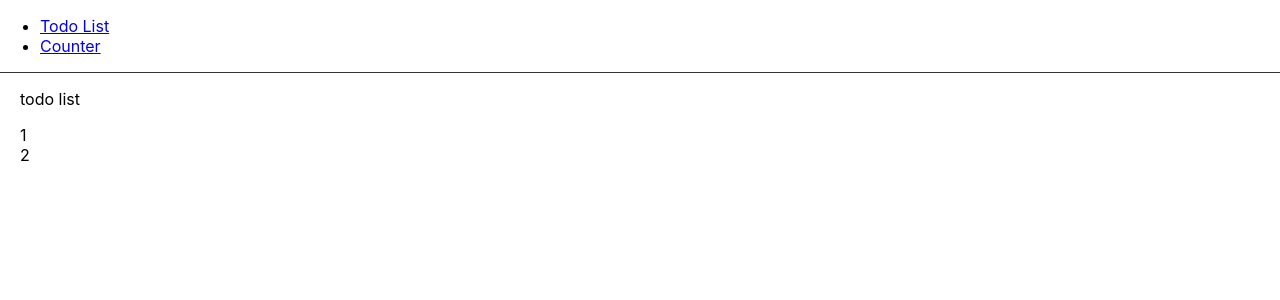
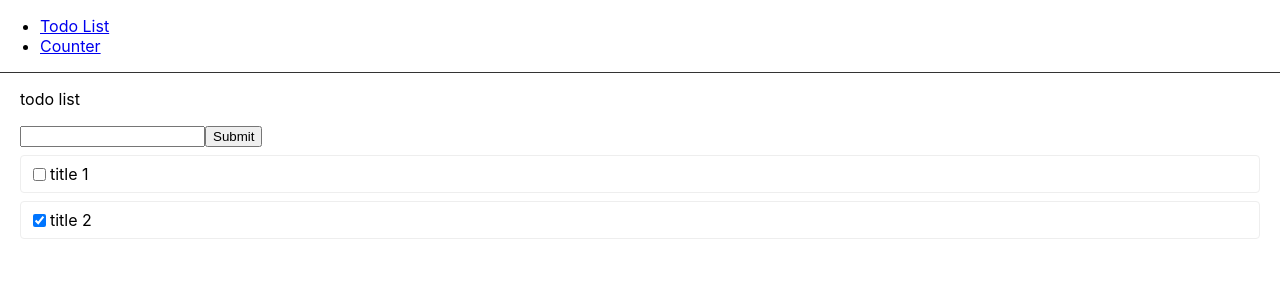
Before and after one commit to ChenHuei/react-saga-toolkit, a React (Create React App) app: page / in a window 1280 px wide. Shown: the top 300 px of the page. Built offline with nearby package versions, Linux system fonts and the light colour scheme.

Commit message:
Refactor todo component

```diff
--- a/src/components/TodoList.tsx
+++ b/src/components/TodoList.tsx
@@ -1,10 +1,27 @@
-import { useEffect } from "react";
+import { useState, useEffect } from "react";
 import { useAppDispatch, useAppSelector } from "../hooks";
-import { getTodo } from "../store/slices/todo";
+import { getTodo, addTodo } from "../store/slices/todo";
+
+// components
+import TodoItem from "./todolist/TodoItem";
 
 const TodoList = () => {
   const dispatch = useAppDispatch();
   const list = useAppSelector((state) => state.todo.list);
+  const [title, setTitle] = useState("");
+
+  const onSubmit = () => {
+    if (title.trim().length < 1) return;
+
+    dispatch(
+      addTodo({
+        id: list.length + 1,
+        title: title,
+        done: false,
+      })
+    );
+    setTitle("");
+  };
 
   useEffect(() => {
     dispatch(getTodo());
@@ -13,8 +30,16 @@ const TodoList = () => {
   return (
     <div>
       <p>todo list</p>
+      <div style={{ marginBottom: "8px" }}>
+        <input
+          type="text"
+          value={title}
+          onChange={(event) => setTitle(event.target.value)}
+        />
+        <button onClick={onSubmit}>Submit</button>
+      </div>
       {list.map((item) => (
-        <div key={item.title}>{item.title}</div>
+        <TodoItem key={item.id} {...item} />
       ))}
     </div>
   );
--- a/src/store/sagas/slices/todo.ts
+++ b/src/store/sagas/slices/todo.ts
@@ -7,11 +7,13 @@ export function* getTodoAPI() {
   yield put(
     setTodo([
       {
-        title: "1",
+        id: 1,
+        title: "title 1",
         done: false,
       },
       {
-        title: "2",
+        id: 2,
+        title: "title 2",
         done: true,
       },
     ])
--- a/src/store/slices/todo.ts
+++ b/src/store/slices/todo.ts
@@ -4,6 +4,7 @@ export interface TodoState {
   list: Todo[];
 }
 export interface Todo {
+  id: number;
   title: string;
   done: boolean;
 }
@@ -22,10 +23,18 @@ export const todoSlice = createSlice({
     setTodo: (state, action: PayloadAction<Todo[]>) => {
       return { list: action.payload };
     },
+    putTodo: (state, action: PayloadAction<Todo>) => {
+      state.list.splice(
+        state.list.findIndex((item) => item.id === action.payload.id),
+        1,
+        action.payload
+      );
+      return state;
+    },
     getTodo: () => {},
   },
 });
 
-export const { addTodo, setTodo, getTodo } = todoSlice.actions;
+export const { addTodo, setTodo, putTodo, getTodo } = todoSlice.actions;
 
 export default todoSlice.reducer;
```
